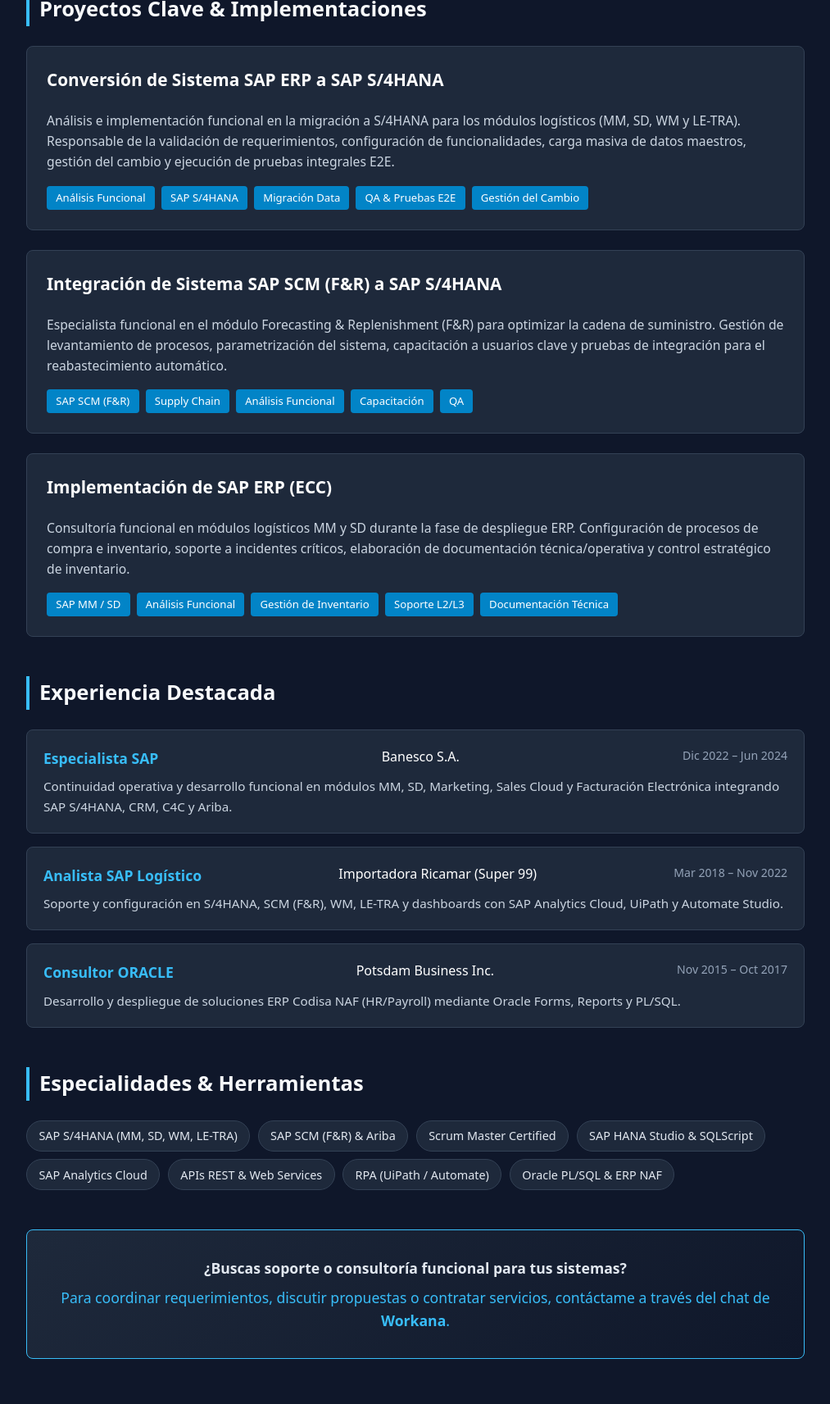
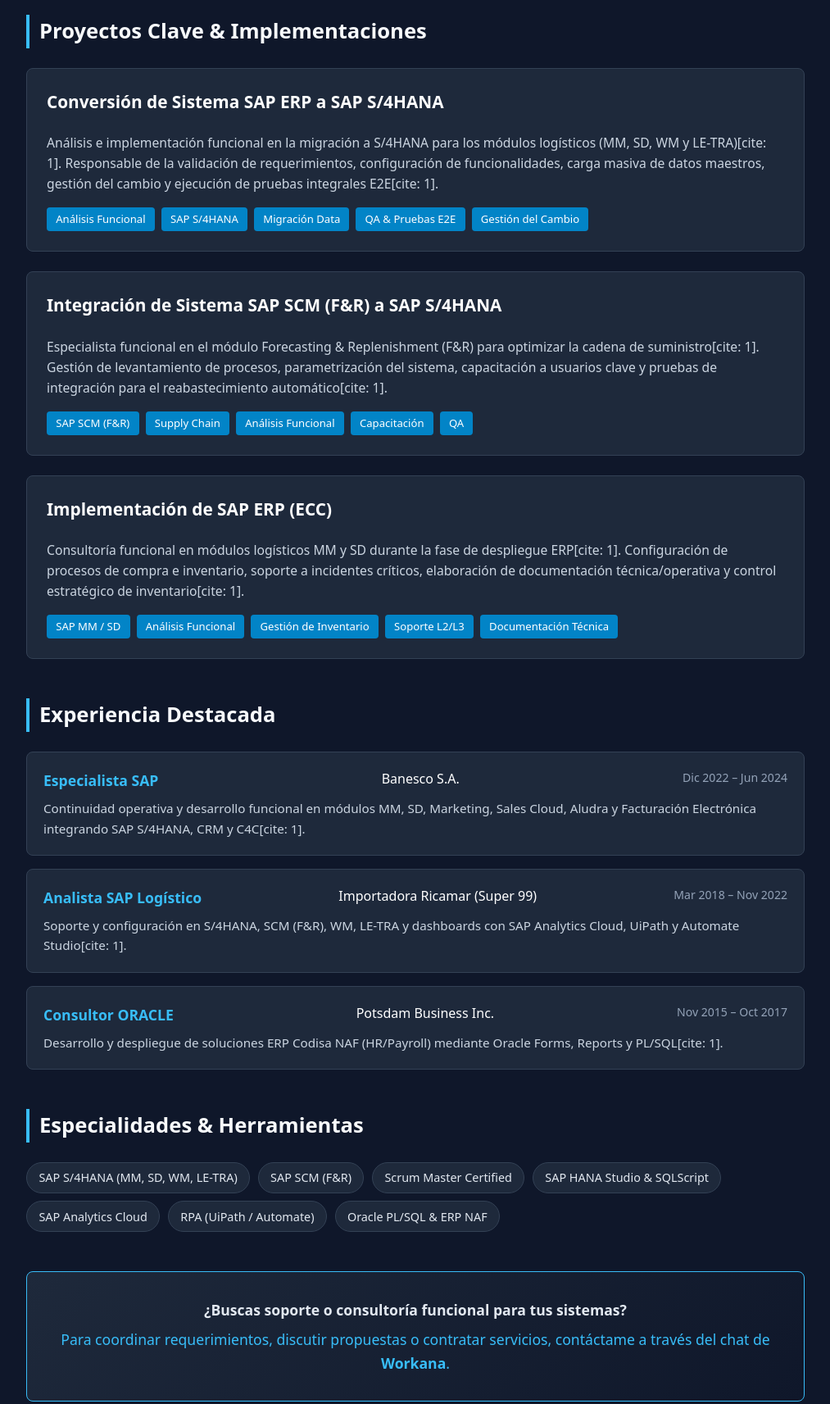
Before and after one commit to rpinate88/SPA, a plain HTML site: page index.html in a window 1280 px wide. Shown: the part 380-2093 px from the top of the page at 82% size, without its empty margins (133-1146 px from the left). Drawn offline with Linux system fonts and the light colour scheme.

Commit message:
Replace Ariba with Aludra in e-invoicing and remove API references

```diff
--- a/index.html
+++ b/index.html
@@ -95,9 +95,124 @@
 <body>
   <div class="container">
 
-    <!-- ENCABEZADO (Sin palabras prohibidas ni datos de contacto) -->
+    <!-- ENCABEZADO -->
     <header>
       <h1>Rafael Pinate</h1>
+      <div class="role-title">SAP Functional Analyst & Enterprise Solutions Specialist</div>
+      <p class="summary">
+        Consultor y Analista Funcional con amplia trayectoria en soporte, configuración e implementación de módulos logísticos SAP (S/4HANA, MM, SD, SCM, WM)[cite: 1]. Especialista en optimización de procesos de negocio, integraciones de sistemas ERP/ORACLE, automatización de flujos y analítica de datos[cite: 1].
+      </p>
+    </header>
+
+    <!-- PROYECTOS CLAVE -->
+    <section>
+      <h2>Proyectos Clave & Implementaciones</h2>
+      <div class="grid">
+
+        <article class="card">
+          <h3>Conversión de Sistema SAP ERP a SAP S/4HANA</h3>
+          <p>Análisis e implementación funcional en la migración a S/4HANA para los módulos logísticos (MM, SD, WM y LE-TRA)[cite: 1]. Responsable de la validación de requerimientos, configuración de funcionalidades, carga masiva de datos maestros, gestión del cambio y ejecución de pruebas integrales E2E[cite: 1].</p>
+          <div class="tags">
+            <span class="tag">Análisis Funcional</span>
+            <span class="tag">SAP S/4HANA</span>
+            <span class="tag">Migración Data</span>
+            <span class="tag">QA & Pruebas E2E</span>
+            <span class="tag">Gestión del Cambio</span>
+          </div>
+        </article>
+
+        <article class="card">
+          <h3>Integración de Sistema SAP SCM (F&R) a SAP S/4HANA</h3>
+          <p>Especialista funcional en el módulo Forecasting & Replenishment (F&R) para optimizar la cadena de suministro[cite: 1]. Gestión de levantamiento de procesos, parametrización del sistema, capacitación a usuarios clave y pruebas de integración para el reabastecimiento automático[cite: 1].</p>
+          <div class="tags">
+            <span class="tag">SAP SCM (F&R)</span>
+            <span class="tag">Supply Chain</span>
+            <span class="tag">Análisis Funcional</span>
+            <span class="tag">Capacitación</span>
+            <span class="tag">QA</span>
+          </div>
+        </article>
+
+        <article class="card">
+          <h3>Implementación de SAP ERP (ECC)</h3>
+          <p>Consultoría funcional en módulos logísticos MM y SD durante la fase de despliegue ERP[cite: 1]. Configuración de procesos de compra e inventario, soporte a incidentes críticos, elaboración de documentación técnica/operativa y control estratégico de inventario[cite: 1].</p>
+          <div class="tags">
+            <span class="tag">SAP MM / SD</span>
+            <span class="tag">Análisis Funcional</span>
+            <span class="tag">Gestión de Inventario</span>
+            <span class="tag">Soporte L2/L3</span>
+            <span class="tag">Documentación Técnica</span>
+          </div>
+        </article>
+
+      </div>
+    </section>
+
+    <!-- TRAYECTORIA LABORAL -->
+    <section>
+      <h2>Experiencia Destacada</h2>
+
+      <div class="exp-item">
+        <div class="exp-header">
+          <span class="exp-title">Especialista SAP</span>
+          <span class="exp-company">Banesco S.A.</span>
+          <span class="exp-date">Dic 2022 – Jun 2024</span>
+        </div>
+        <p style="margin: 0; color: #cbd5e1; font-size: 0.95rem;">
+          Continuidad operativa y desarrollo funcional en módulos MM, SD, Marketing, Sales Cloud, Aludra y Facturación Electrónica integrando SAP S/4HANA, CRM y C4C[cite: 1].
+        </p>
+      </div>
+
+      <div class="exp-item">
+        <div class="exp-header">
+          <span class="exp-title">Analista SAP Logístico</span>
+          <span class="exp-company">Importadora Ricamar (Super 99)</span>
+          <span class="exp-date">Mar 2018 – Nov 2022</span>
+        </div>
+        <p style="margin: 0; color: #cbd5e1; font-size: 0.95rem;">
+          Soporte y configuración en S/4HANA, SCM (F&R), WM, LE-TRA y dashboards con SAP Analytics Cloud, UiPath y Automate Studio[cite: 1].
+        </p>
+      </div>
+
+      <div class="exp-item">
+        <div class="exp-header">
+          <span class="exp-title">Consultor ORACLE</span>
+          <span class="exp-company">Potsdam Business Inc.</span>
+          <span class="exp-date">Nov 2015 – Oct 2017</span>
+        </div>
+        <p style="margin: 0; color: #cbd5e1; font-size: 0.95rem;">
+          Desarrollo y despliegue de soluciones ERP Codisa NAF (HR/Payroll) mediante Oracle Forms, Reports y PL/SQL[cite: 1].
+        </p>
+      </div>
+    </section>
+
+    <!-- COMPETENCIAS Y CERTIFICACIONES -->
+    <section>
+      <h2>Especialidades & Herramientas</h2>
+      <div class="skills-list">
+        <span class="skill-chip">SAP S/4HANA (MM, SD, WM, LE-TRA)</span>
+        <span class="skill-chip">SAP SCM (F&R)</span>
+        <span class="skill-chip">Scrum Master Certified</span>
+        <span class="skill-chip">SAP HANA Studio & SQLScript</span>
+        <span class="skill-chip">SAP Analytics Cloud</span>
+        <span class="skill-chip">RPA (UiPath / Automate)</span>
+        <span class="skill-chip">Oracle PL/SQL & ERP NAF</span>
+      </div>
+    </section>
+
+    <!-- CALL TO ACTION FOR WORKANA -->
+    <section>
+      <div class="cta-box">
+        <p><strong>¿Buscas soporte o consultoría funcional para tus sistemas?</strong></p>
+        <p style="margin-top: 0.5rem; color: var(--accent)">
+          Para coordinar requerimientos, discutir propuestas o contratar servicios, contáctame a través del chat de <strong>Workana</strong>.
+        </p>
+      </div>
+    </section>
+
+  </div>
+</body>
+</html>
       <div class="role-title">SAP Functional Analyst & Enterprise Solutions Specialist</div>
       <p class="summary">
         Consultor y Analista Funcional con amplia trayectoria en soporte, configuración e implementación de módulos logísticos SAP (S/4HANA, MM, SD, SCM, WM). Especialista en optimización de procesos de negocio, integraciones de sistemas ERP/ORACLE, automatización de flujos y analítica de datos.
```
